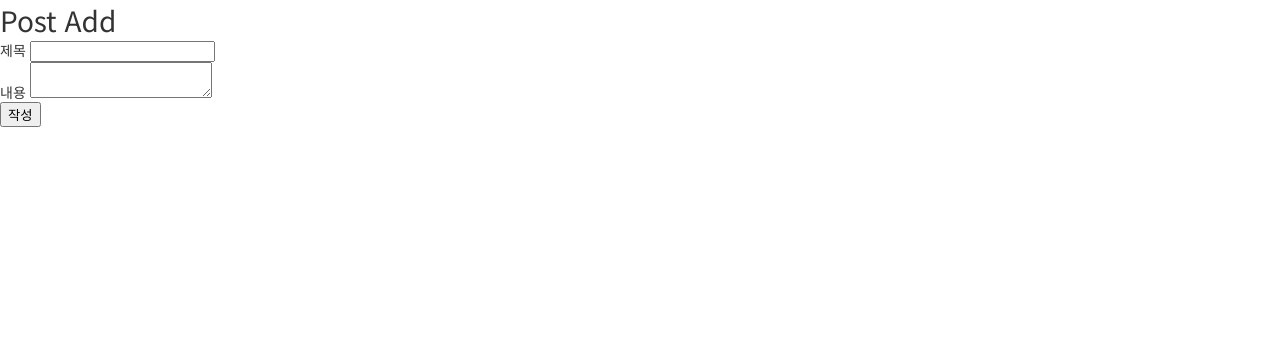
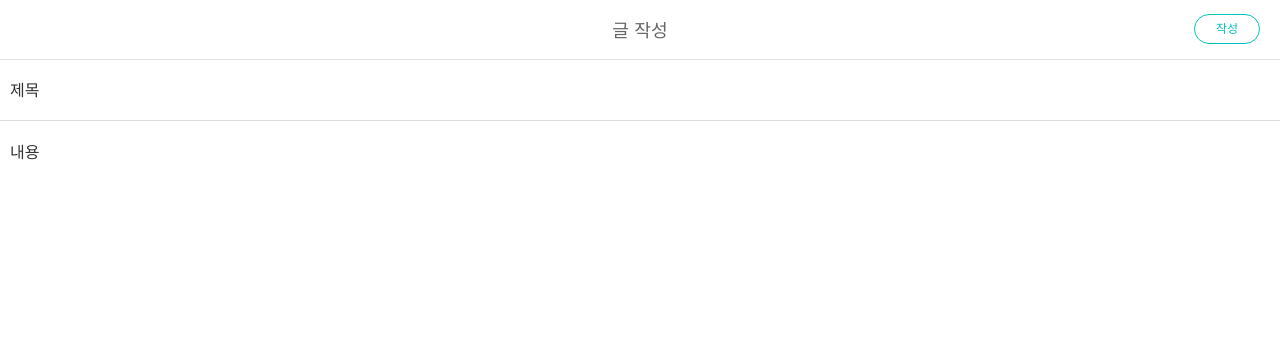
Before and after one commit to LeeHanYeong/pylog, a Django app: page /posts/add/ in a window 1280 px wide. Shown: the top 343 px of the page. Run offline with Django 4.2, Linux system fonts and the light colour scheme.

Commit message:
[pylog] 14.4. CSS적용 및 링크 생성
- post_add.html에 CSS적용 위한 속성추가 및 구조 변경
- post_list.html에 글 작성페이지로의 링크 버튼 추가

```diff
--- a/templates/post_add.html
+++ b/templates/post_add.html
@@ -5,8 +5,10 @@
     <link rel="stylesheet" href="{% static 'css/style.css' %}">
 </head>
 <body>
-    <div>
-        <h1>Post Add</h1>
+    <div id="navbar">
+        <span>글 작성</span>
+    </div>
+    <div id="post-add">
         <form method="POST">
             {% csrf_token %}
             <div>
@@ -17,7 +19,7 @@
                 <label>내용</label>
                 <textarea name="content"></textarea>
             </div>
-            <button type="submit">작성</button>
+            <button type="submit" class="btn btn-primary">작성</button>
         </form>
     </div>
 </body>
--- a/templates/post_list.html
+++ b/templates/post_list.html
@@ -7,6 +7,7 @@
 <body>
     <div id="navbar">
         <span>pylog</span>
+        <a href="/posts/add/" class="btn btn-primary">글 작성</a>
     </div>
     <div id="post-list">
         <ul class="posts">
```
